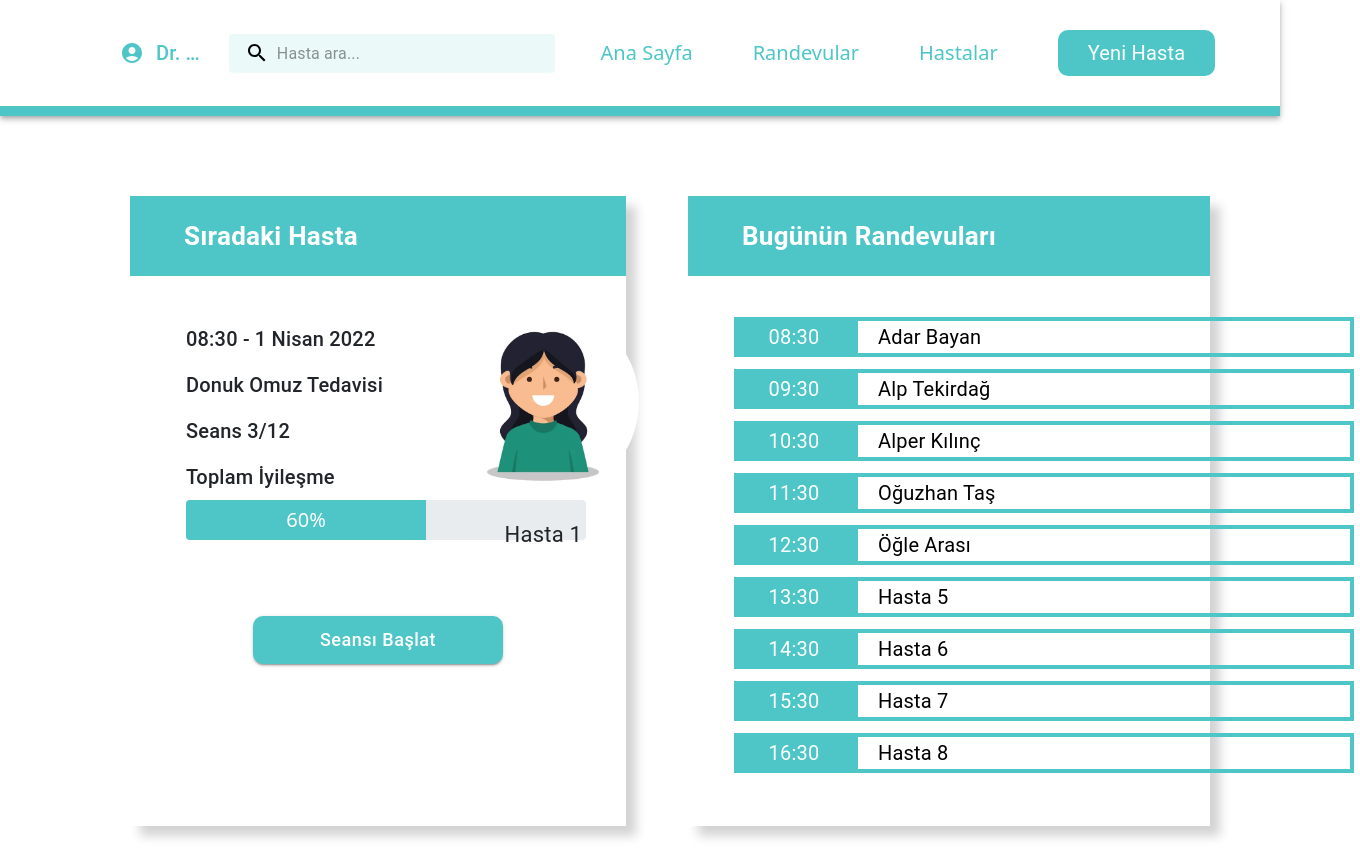
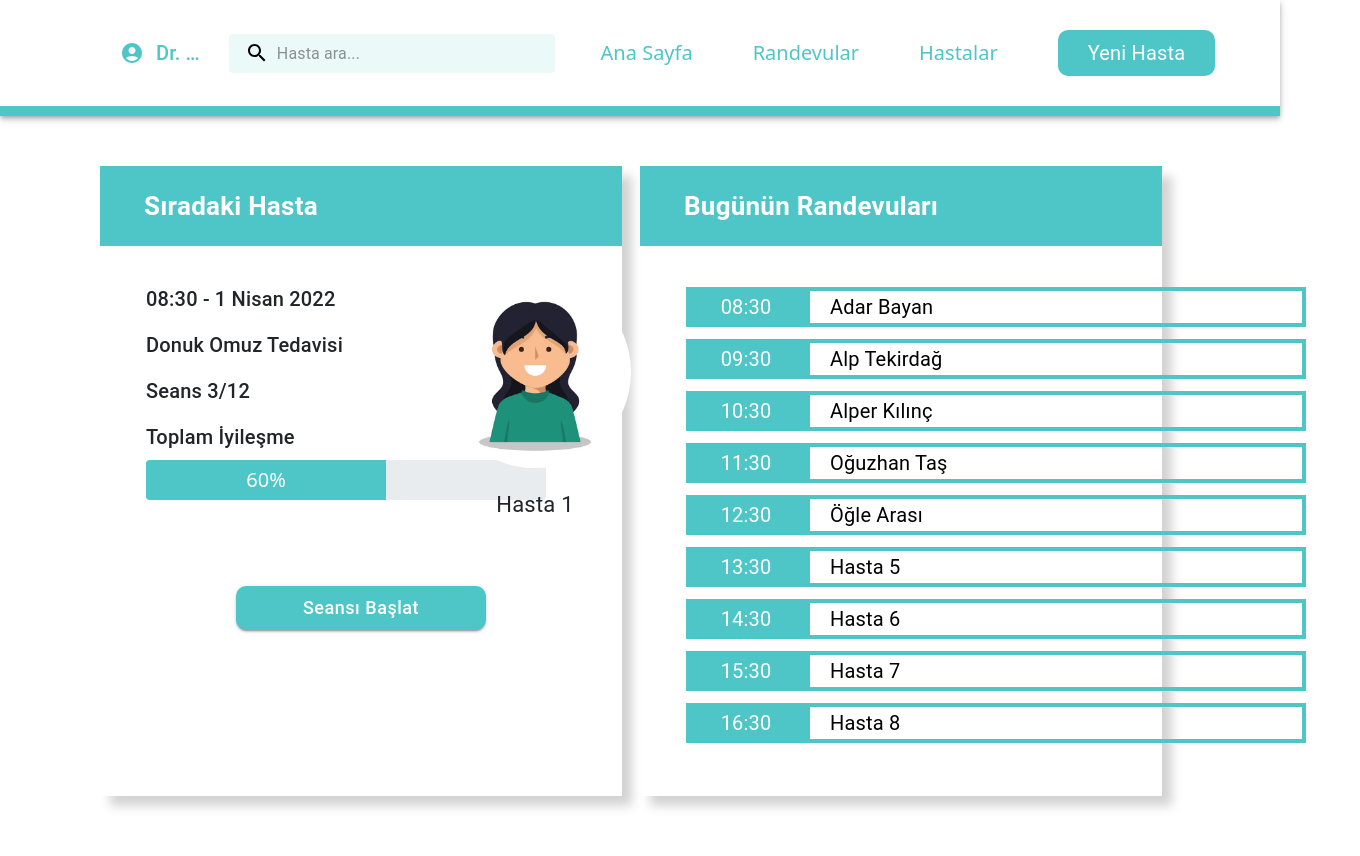
Before and after one commit to adarbayan/COMP491, a React (Create React App) app in the folder doctor-page/: page / in a window 1280 px wide. Shown: the whole page, 1360 px wide, since content can reach past the window. Built offline with nearby package versions, Linux system fonts and the light colour scheme.

Commit message:
rearrange styles

```diff
--- a/doctor-page/src/App.css
+++ b/doctor-page/src/App.css
@@ -19,8 +19,32 @@
   box-shadow: 10px 10px 10px lightgray;
 }
 
+.header-continaer {
+  display: flex !important;
+  flex-direction: column !important;
+  justify-content: center !important;
+  background-color: #4ec6c7 !important;
+  height: 60px !important;
+  width: 100%;
+}
+
+.Header {
+  font-size: 26px !important;
+  font-weight: bold !important;
+  text-align: left;
+  padding: 20px;
+  color: white;
+}
+
 .Button {
-  background-color: #4ec6c7;
+  background-color: #4ec6c7 !important;
+  font-size: 18px !important;
+  margin: 40px !important;
+  padding: 8px;
+  border-radius: 10px !important;
+  text-transform: none !important;
+  min-width: 250px !important;
+  max-width: 400px;
 }
 
 .Next-Patient {
@@ -33,33 +57,9 @@
   font-weight: 550 !important;
 }
 
-.Hour {
-  display: flex;
-  flex-direction: column;
-  text-align: center;
-  color: white;
-  font-size: 20px !important;
-  font-weight: 550 !important;
-}
-
-.Patient {
-  display: flex;
-  flex-direction: column;
-  text-align: left;
-  padding-left: 20px;
-  font-size: 20px !important;
-  font-weight: 550 !important;
-}
-
 .Patient-Name {
   font-size: 22px !important;
   text-align: center;
-}
-
-.Header {
-  font-size: 22px;
-  font-weight: bold;
-  margin-bottom: 40px;
 }
 
 .progress {
--- a/doctor-page/src/App.tsx
+++ b/doctor-page/src/App.tsx
@@ -79,6 +79,15 @@ const StyledIconButton = styled(IconButton)((theme) => ({
   fontSize: "20px",
   padding: "30px",
   "&:hover": { backgroundColor: "transparent" },
+}));
+
+const HeaderContainer = styled(Container)((theme) => ({
+  display: "flex",
+  flexDirection: "column",
+  justifyContent: "center",
+  backgroundColor: "#4EC6C7",
+  color: "white",
+  height: "80px",
 }));
 
 export default function PrimarySearchAppBar() {
@@ -278,7 +287,6 @@ export default function PrimarySearchAppBar() {
           container
           style={{
             display: "flex",
-            height: "540px",
           }}
         >
           <Grid container item xs={11.8} sm={5.8}>
@@ -287,31 +295,10 @@ export default function PrimarySearchAppBar() {
               className="Next-Patient"
               alignItems="center"
               direction="column"
-              style={{
-                margin: "30px",
-              }}
             >
-              <Container
-                style={{
-                  display: "flex",
-                  flexDirection: "column",
-                  justifyContent: "center",
-                  backgroundColor: "#4EC6C7",
-                  color: "white",
-                  height: "80px",
-                }}
-              >
-                <Typography
-                  style={{
-                    fontSize: "26px",
-                    fontWeight: "bold",
-                    textAlign: "left",
-                    padding: "30px",
-                  }}
-                >
-                  Sıradaki Hasta
-                </Typography>
-              </Container>
+              <HeaderContainer>
+                <Typography className="Header">Sıradaki Hasta</Typography>
+              </HeaderContainer>
               <Grid container direction="row" height="300px">
                 <Grid
                   container
@@ -319,7 +306,7 @@ export default function PrimarySearchAppBar() {
                   sm={8}
                   direction="column"
                   style={{
-                    padding: "40px",
+                    padding: "30px",
                   }}
                 >
                   <Typography className="Text">08:30 - 1 Nisan 2022</Typography>
@@ -360,57 +347,22 @@ export default function PrimarySearchAppBar() {
                   </div>
                 </Grid>
               </Grid>
-              <Button
-                className="Button"
-                style={{
-                  borderRadius: 10,
-                  backgroundColor: "#4EC6C7",
-                  padding: "8px",
-                  fontSize: "18px",
-                  textTransform: "none",
-                  minWidth: "250px",
-                  maxWidth: "400px",
-                  alignSelf: "center",
-                  margin: "40px",
-                }}
-                variant="contained"
-              >
+              <Button className="Button" variant="contained">
                 Seansı Başlat
               </Button>
             </Grid>
           </Grid>
-          <Grid xs={0.0} sm={0.4} />
+          <Grid xs={0.0} sm={0.2} />
           <Grid container item xs={11.8} sm={5.8}>
             <Grid
               container
               className="Next-Patient"
               alignItems="center"
               direction="column"
-              style={{
-                margin: "30px",
-              }}
             >
-              <Container
-                style={{
-                  display: "flex",
-                  flexDirection: "column",
-                  justifyContent: "center",
-                  backgroundColor: "#4EC6C7",
-                  color: "white",
-                  height: "80px",
-                }}
-              >
-                <Typography
-                  style={{
-                    fontSize: "26px",
-                    fontWeight: "bold",
-                    textAlign: "left",
-                    padding: "30px",
-                  }}
-                >
-                  Bugünün Randevuları
-                </Typography>
-              </Container>
+              <HeaderContainer>
+                <Typography className="Header">Bugünün Randevuları</Typography>
+              </HeaderContainer>
               <Grid
                 container
                 item
```
